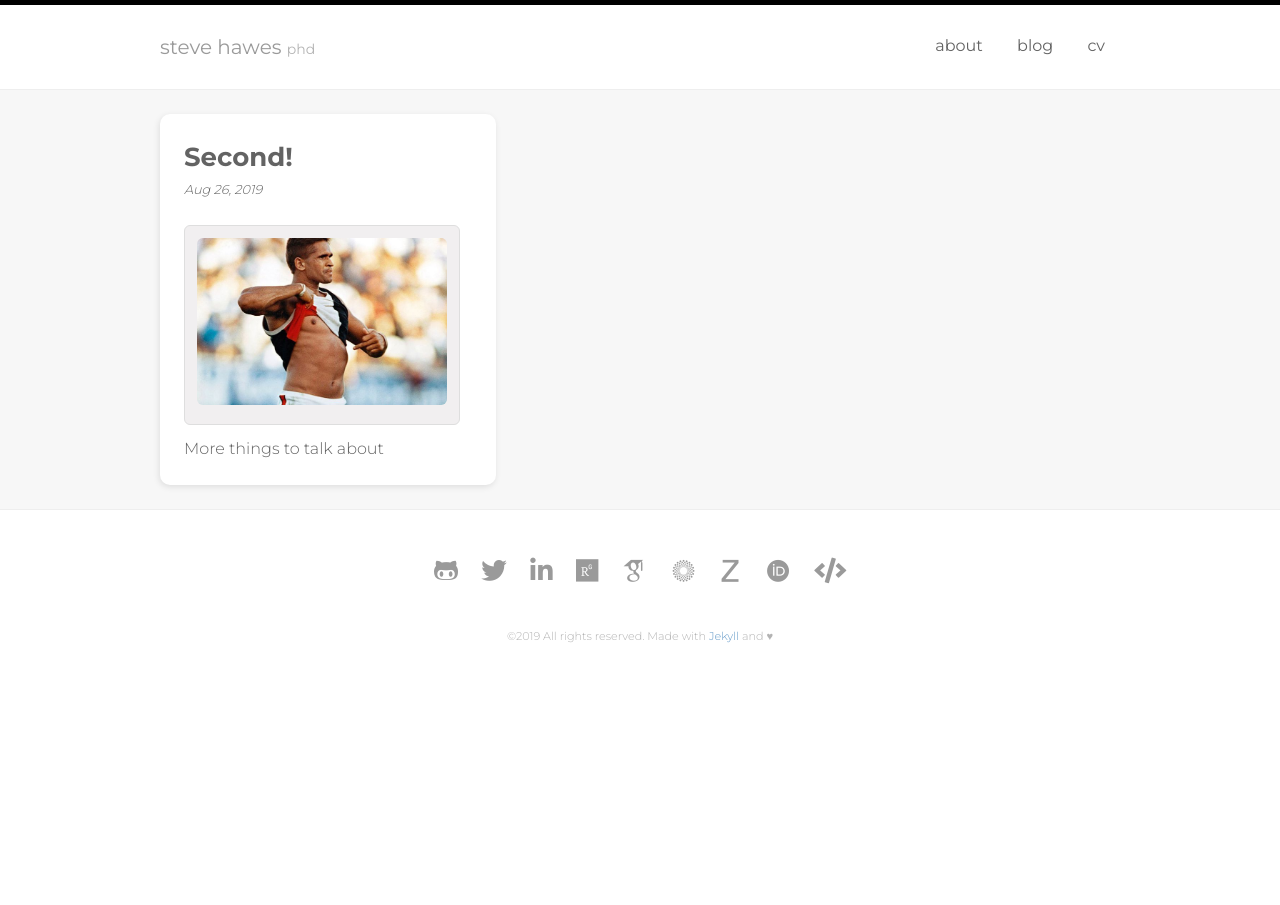
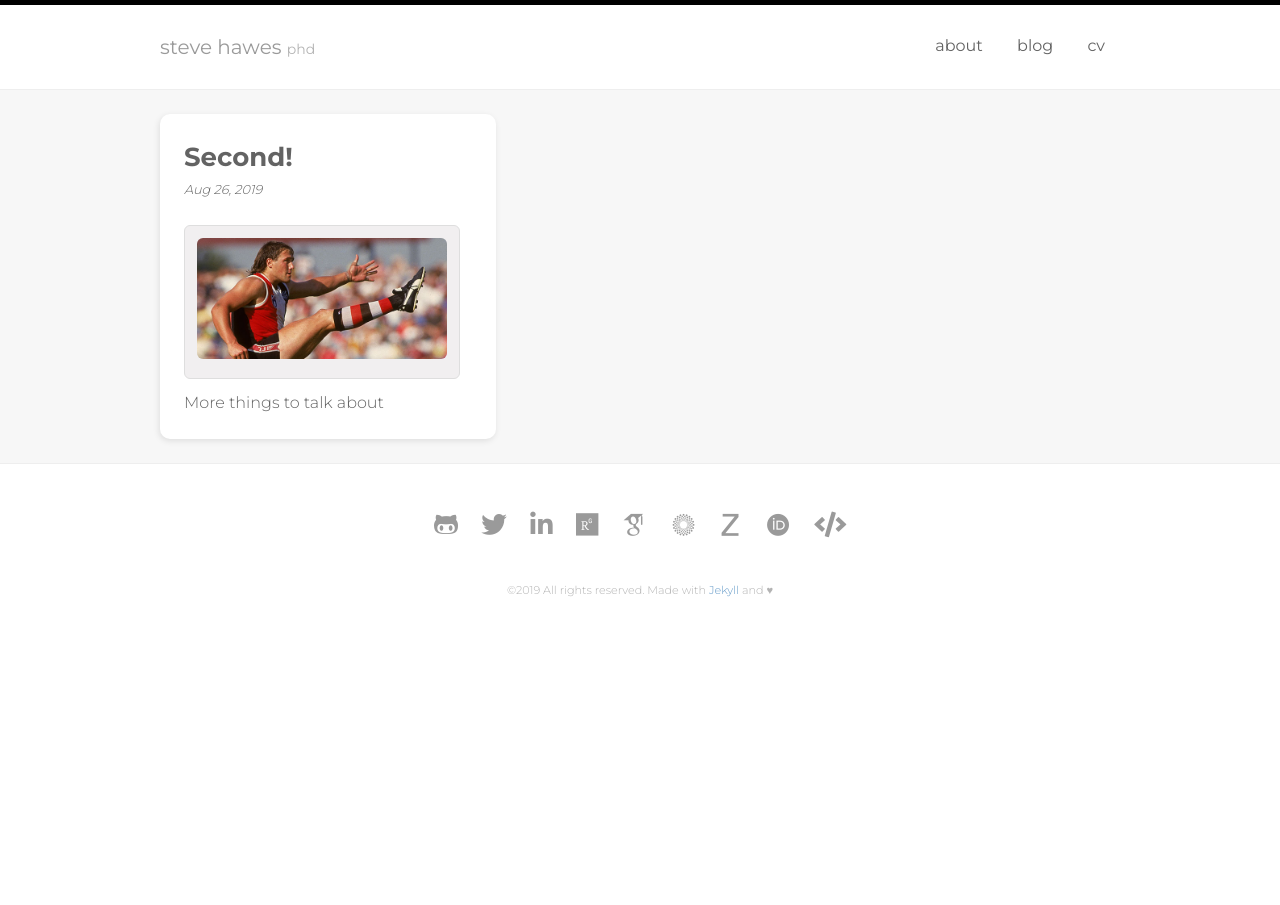
Before and after one commit to shawes/shawes.github.io, a Jekyll site: the page built from _posts/2019-08-26-second-post.md, in a window 1280 px wide. Built offline with Jekyll 4.4.1, drawn with Linux system fonts in a browser that asks for light colours; some web fonts are replaced.

Commit message:
Updated block picture

```diff
--- a/_posts/2019-08-26-second-post.md
+++ b/_posts/2019-08-26-second-post.md
@@ -3,7 +3,7 @@ layout: post
 title:  "Second!"
 date:   2019-08-26 13:46:52
 comments: false
-image: /assets/images/winmar.jpg
+image: /assets/images/lockett.jpg
 ---
 
 More things to talk about
```
Also changed, not shown: _includes/pagination.html (+4 -4 lines), assets/images/lockett.jpg (added).
